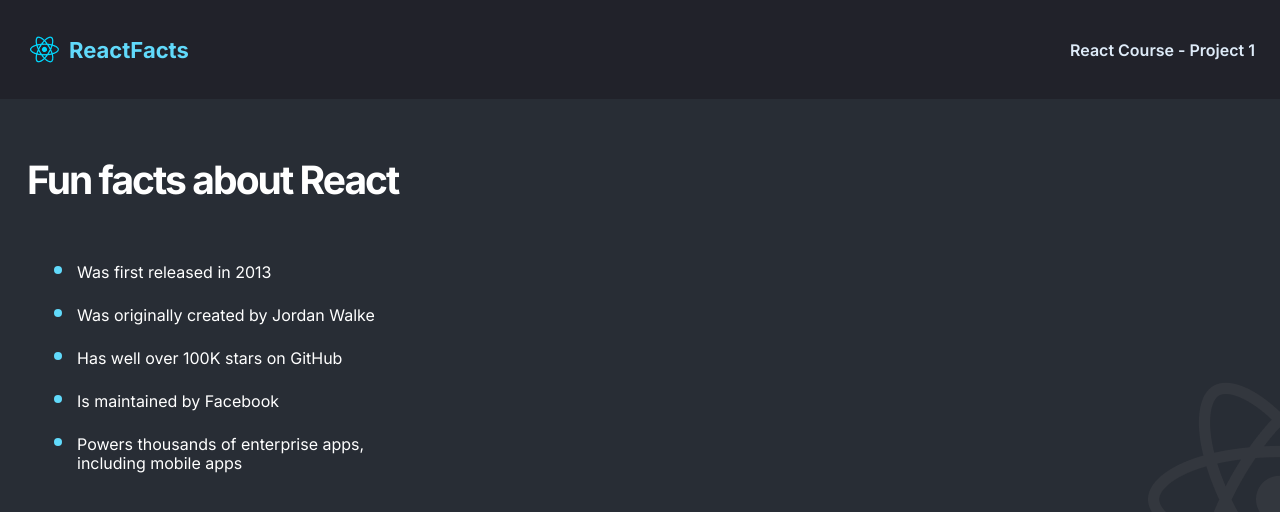
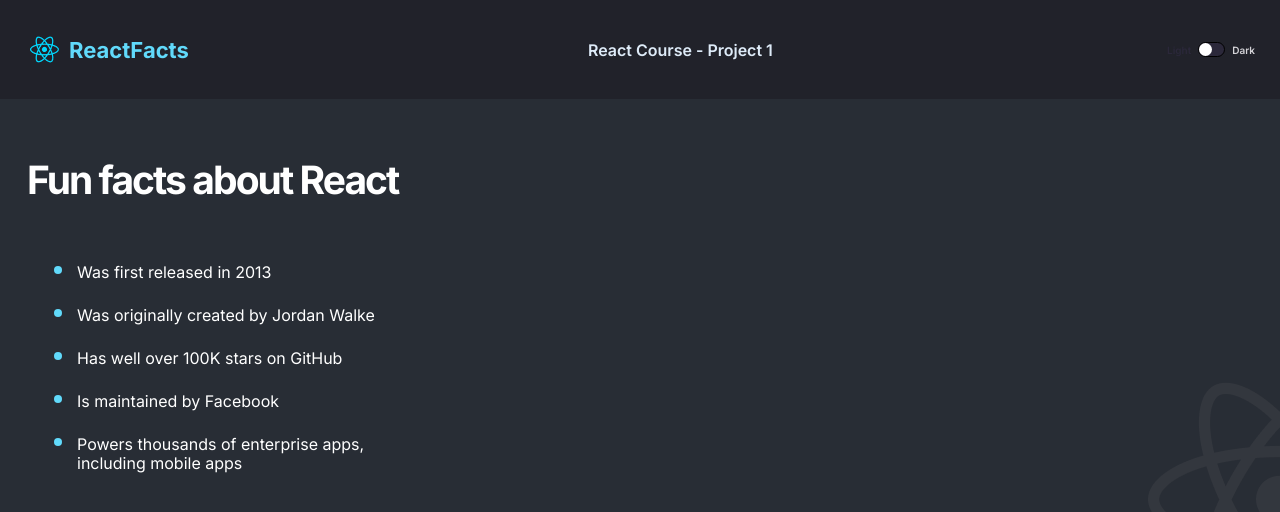
Before and after one commit to ciandevelops/react-facts, a React (Create React App) app: page / in a window 1280 px wide. Shown: the top 512 px of the page. Built offline with nearby package versions, Linux system fonts and the light colour scheme.

Commit message:
functionality there to add dark mode

```diff
--- a/src/App.js
+++ b/src/App.js
@@ -1,14 +1,17 @@
+import { useState } from "react";
 import Header from "./components/Header";
 import Main from "./components/Main";
 
 function App() {
+  const [darkMode, setDarkMode] = useState(true);
+
+  const toggleDarkMode = () => {
+    setDarkMode((prevState) => !prevState);
+  };
   return (
     <div className="container">
-      {/* Header */}
-      <Header />
-
-      {/* Main Content */}
-      <Main />
+      <Header darkMode={darkMode} toggleDarkMode={toggleDarkMode} />
+      <Main darkMode={darkMode} />
     </div>
   );
 }
--- a/src/components/Header.js
+++ b/src/components/Header.js
@@ -1,6 +1,6 @@
 import reactLogo from "../images/logo.png";
 
-const Header = () => {
+const Header = (props) => {
   return (
     <nav className="nav">
       <div className="left-nav">
@@ -9,6 +9,14 @@
       </div>
 
       <h4 className="title-text">React Course - Project 1</h4>
+
+      <div className="toggler">
+        <p className="toggler--light">Light</p>
+        <div className="toggler--slider" onClick={props.toggleDarkMode}>
+          <div className="toggler--slider--circle"></div>
+        </div>
+        <p className="toggler--dark">Dark</p>
+      </div>
     </nav>
   );
 };
--- a/src/components/Main.js
+++ b/src/components/Main.js
@@ -1,8 +1,8 @@
-const Main = () => {
+const Main = (props) => {
   return (
-    <main>
-      <h1>Fun facts about React</h1>
-      <ul>
+    <main className={props.darkMode ? "dark" : ""}>
+      <h1 className="main--title">Fun facts about React</h1>
+      <ul className="main--facts">
         <li>Was first released in 2013</li>
         <li>Was originally created by Jordan Walke</li>
         <li>Has well over 100K stars on GitHub</li>
--- a/src/index.css
+++ b/src/index.css
@@ -43,7 +43,6 @@
   background-image: url("../src/images/react-icon.png");
   background-repeat: no-repeat;
   background-position: right center;
-
   height: 100vh;
   padding: 57px 27px;
 }
@@ -71,3 +70,63 @@
   max-width: 400px;
   padding-left: 50px;
 }
+
+.toggler {
+  display: flex;
+  align-items: center;
+}
+
+.toggler p {
+  font-size: 0.625rem;
+  font-weight: 600;
+}
+
+.toggler--slider {
+  width: 25px;
+  height: 13px;
+  background-color: #2b283a;
+  border-radius: 2rem;
+  margin-inline: 7px;
+  cursor: pointer;
+  display: flex;
+  justify-content: flex-start;
+  align-items: center;
+  border: 1px solid black;
+  box-sizing: content-box;
+}
+
+nav.dark .toggler--slider {
+  border-color: white;
+  background-color: #f5f5f5;
+}
+
+.toggler--slider--circle {
+  height: 13px;
+  width: 13px;
+  background-color: white;
+  border-radius: 50%;
+}
+
+nav.dark .toggler--slider--circle {
+  background-color: black;
+}
+
+.toggler--light {
+  color: #2b283a;
+}
+
+nav.dark .toggler--light {
+  color: #918e9b;
+}
+
+.toggler--dark {
+  color: #d5d4d8;
+}
+
+nav.dark .toggler-dark {
+  color: #ffffff;
+}
+
+nav.dark .toggler--slider {
+  justify-content: flex-end;
+}
```
